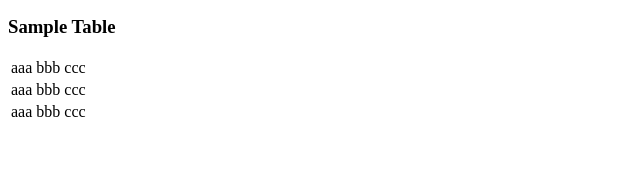
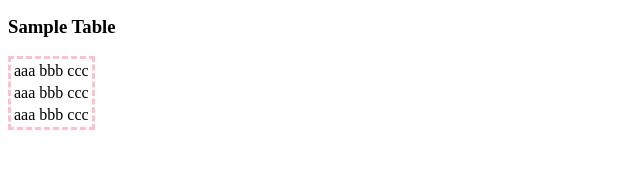
Before and after one commit to youngnac/git_html_practice, a plain HTML site: page index.html in a window 1280 px wide. Shown: the part 135-304 px from the top of the page, 0-640 px from the left. Drawn offline with Linux system fonts and the light colour scheme.

Commit message:
CSS file created for index. html and html file modified a bit.

```diff
--- /dev/null
+++ b/css/index.css
@@ -0,0 +1,4 @@
+table{
+
+  border: 3px pink dashed;
+}
--- a/index.html
+++ b/index.html
@@ -4,6 +4,7 @@
   <meta charset="UTF-8">
   <meta name="viewport" content="width=device-width, initial-scale=1.0">
   <meta http-equiv="X-UA-Compatible" content="ie=edge">
+  <link rel="stylesheet" href="css/index.css">
   <title>Document</title>
 </head>
 <body>
```
